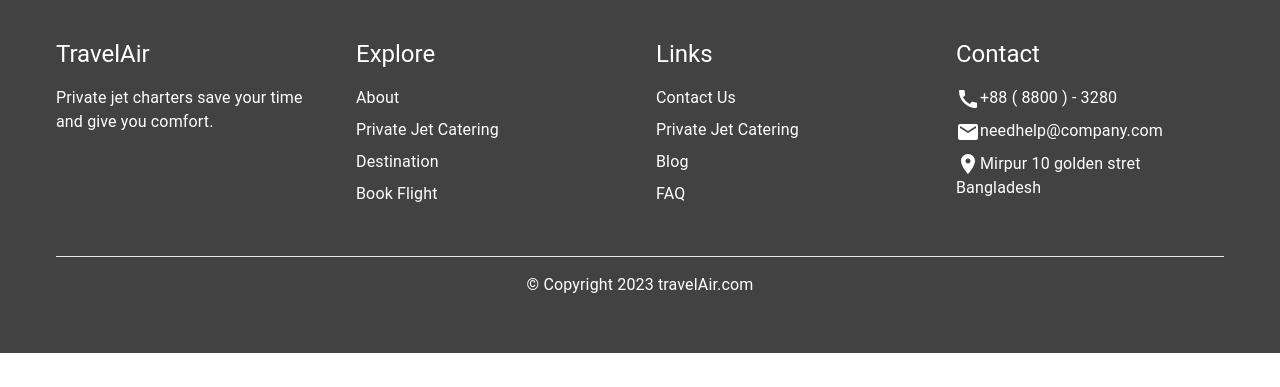
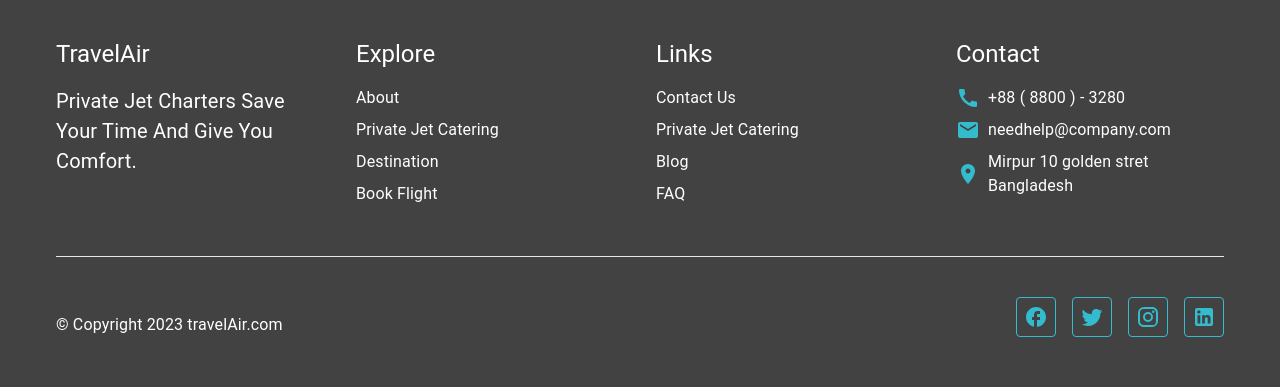
Before and after one commit to Mazharul430106/travelair-clientsite, a React (Create React App) app: page /about in a window 1280 px wide. Shown: the part 868-1255 px from the top of the page. Before the commit the page ends 1221 px from the top, so only its background shows below. Built offline with nearby package versions, Linux system fonts and the light colour scheme; no server answers.

Commit message:
added footer section

```diff
--- a/src/Pages/About/About.js
+++ b/src/Pages/About/About.js
@@ -13,7 +13,6 @@ const About = () => {
                 textAlign: 'center',
                 marginBottom: '50px',
                 paddingTop: '80px'
-
             }}>
                 About Us
             </Typography>
@@ -76,7 +75,8 @@ const About = () => {
                         <Box sx={{
                             display: 'flex',
                             alignItems: 'center',
-                            gap: 2
+                            gap: 2,
+                            marginBottom: { xs: '50px', lg: '0px', md: '0' }
                         }}>
                             <WifiCalling3Icon sx={{
                                 width: '50px',
@@ -94,15 +94,17 @@ const About = () => {
                             }} />
                             <Box>
                                 <Typography sx={{ fontSize: '12px', color: 'gray' }}>CALL ANYTIME</Typography>
-                                <Typography sx={{ fontWeight: 'bold', color: 'gray',}}>+88 ( 8800 ) - 3280</Typography>
+                                <Typography sx={{ fontWeight: 'bold', color: 'gray' }}>+88 ( 8800 ) - 3280</Typography>
                             </Box>
                         </Box>
                     </Grid>
 
                 </Grid>
-                <Grid item xs={12} md={6} lg={6}>
-                    <Box sx={{ width:{xs:'100%', lg:550}, height:{lg:'90%', md:'100%',  xs:300},marginLeft:{lg:'5rem'}}}>
-                        <img style={{width: '100%', height: '100%'}} src="https://i.ibb.co/tqwrfbj/aboutImg.jpg" alt="" />
+                <Grid item xs={12} md={6} lg={6} sx={{
+                    marginBottom: {xs:'80px', lg:'0', md:'0'}
+                }}>
+                    <Box sx={{ width: { xs: '100%', lg: 550 }, height: { lg: '90%', md: '100%', xs: 300 }, marginLeft: { lg: '5rem' } }}>
+                        <img style={{ width: '100%', height: '100%' }} src="https://i.ibb.co/tqwrfbj/aboutImg.jpg" alt="" />
                     </Box>
                 </Grid>
             </Grid>
--- a/src/Pages/Newsletter/Newsletter.js
+++ b/src/Pages/Newsletter/Newsletter.js
@@ -4,7 +4,7 @@ import React from 'react';
 
 const Newsletter = () => {
     return (
-        <Box  paddingX={7} paddingY={12} sx={{
+        <Box paddingX={7} paddingY={12} sx={{
             display: 'flex',
             alignItems: 'center',
             justifyContent: 'center',
@@ -29,30 +29,33 @@ const Newsletter = () => {
                 </Grid>
                 <Grid item xs={12} md={6} lg={6}>
 
-                    <form action="" style={{
-                        display: 'flex',
-                        alignItems:'center',
-                        columnGap: 8
-                    }}>
+                    <form className='newsForm' action="" >
+                        <Grid container spacing={2}>
+
+                            <Grid item xs={12} md={8} lg={8}>
                                 <TextField fullWidth variant='outlined' sx={{
                                     background: '#fff',
                                     borderRadius: '4px'
                                 }} placeholder='Subscribe now' ></TextField>
-                        <Button type='submit' variant='contined' sx={{
+                            </Grid>
+                            <Grid item xs={12} md={4} lg={4}>
+                                <Button type='submit' variant='contined' fullWidth sx={{
                                     fontWeight: 600,
-                            minWidth: '170px',
+
                                     backgroundColor: '#fff',
                                     padding: '15px 0',
                                     color: '#33bccd',
-                            '&:hover':{
+                                    '&:hover': {
                                         color: '#000'
                                     }
-                        }} >Subscribe</Button>
+                                }}>Subscribe</Button>
+                            </Grid>
+                        </Grid>
                     </form>
 
                 </Grid>
             </Grid>
-        </Box>
+        </Box >
     );
 };
 
--- a/src/Shared/Footer/Footer.js
+++ b/src/Shared/Footer/Footer.js
@@ -4,6 +4,10 @@ import { Link } from 'react-router-dom';
 import CallIcon from '@mui/icons-material/Call';
 import MarkunreadIcon from '@mui/icons-material/Markunread';
 import LocationOnIcon from '@mui/icons-material/LocationOn';
+import InstagramIcon from '@mui/icons-material/Instagram';
+import FacebookOutlinedIcon from '@mui/icons-material/FacebookOutlined';
+import TwitterIcon from '@mui/icons-material/Twitter';
+import LinkedInIcon from '@mui/icons-material/LinkedIn';
 
 const Footer = () => {
     return (
@@ -20,10 +24,12 @@ const Footer = () => {
                         TravelAir
                     </Typography>
 
-                    <Typography paddingTop={2}>
+                    <Typography paddingTop={2} sx={{
+                        textTransform: 'capitalize',
+                        fontSize: {lg:'20px', md:'20px'}
+                    }}>
                         Private jet charters save your time and give you comfort.
                     </Typography>
-
 
                 </Grid>
                 <Grid item xs={12} md={6} lg={3}>
@@ -71,35 +77,111 @@ const Footer = () => {
                     </Typography>
 
                     <Box>
-                        <Typography paddingTop={2}>
-                            <CallIcon></CallIcon>
+                        <Typography paddingTop={2} sx={{
+                            display: 'flex',
+                            alignItems: 'center',
+                            gap: 1
+                        }} >
+                            <CallIcon color='primary' />
                             +88 ( 8800 ) - 3280
                         </Typography>
-                        <Typography paddingTop={1}>
-                            <MarkunreadIcon></MarkunreadIcon>
+                        <Typography paddingTop={1} sx={{
+                            display: 'flex',
+                            alignItems: 'center',
+                            gap: 1
+                        }}>
+                            <MarkunreadIcon color='primary' />
                             needhelp@company.com
                         </Typography>
-                        <Typography paddingTop={1}>
-                            <LocationOnIcon></LocationOnIcon>
+                        <Typography paddingTop={1} sx={{
+                            display: 'flex',
+                            alignItems: 'center',
+                            gap: 1
+                        }}>
+                            <LocationOnIcon color='primary' />
                             Mirpur 10 golden stret Bangladesh
                         </Typography>
                     </Box>
-
-
                 </Grid>
             </Grid>
             <Box sx={{
                 paddingTop: '50px'
             }}>
-                <hr/>
-                <Typography sx={{
-                    textAlign: 'center',
-                    paddingTop:2
+                <hr />
+                <Box sx={{
+                    display: {lg:'flex', md:'flex'},
+                    flexDirection: {xs:'row-reverse', lg:'row', md: 'row'},
+                    alignItems: 'center',
+                    justifyContent: {lg:'space-between', md:'space-between', xs:'center'},
+                    paddingTop: '40px'
                 }}>
-                    &copy; Copyright 2023 travelAir.com
-                </Typography>
+                    <Typography sx={{
+                        paddingTop: 2,
+                        paddingBottom: {xs: '30px', lg:'0', md:'0'},
+
+                    }}>
+                        &copy; Copyright 2023 travelAir.com
+                    </Typography>
+                    <Box sx={{
+                        display: 'flex',
+                        alignItems: 'center',
+                        gap: 2
+                    }}>
+                        <Link style={{
+                            width: '40px',
+                            height: '40px',
+                            display: 'flex',
+                            alignItems: 'center',
+                            justifyContent: 'center',
+                            borderRadius: '4px',
+                            border: '1px solid #33bccd',
+                            color: '#33bccd',
+
+                        }} >
+                            <FacebookOutlinedIcon />
+                        </Link>
+                        <Link style={{
+                            width: '40px',
+                            height: '40px',
+                            display: 'flex',
+                            alignItems: 'center',
+                            justifyContent: 'center',
+                            borderRadius: '4px',
+                            border: '1px solid #33bccd',
+                            color: '#33bccd',
+
+                        }} >
+                            <TwitterIcon />
+                        </Link>
+                        <Link style={{
+                            width: '40px',
+                            height: '40px',
+                            display: 'flex',
+                            alignItems: 'center',
+                            justifyContent: 'center',
+                            borderRadius: '4px',
+                            border: '1px solid #33bccd',
+                            color: '#33bccd',
+
+                        }} >
+                            <InstagramIcon />
+                        </Link>
+                        <Link style={{
+                            width: '40px',
+                            height: '40px',
+                            display: 'flex',
+                            alignItems: 'center',
+                            justifyContent: 'center',
+                            borderRadius: '4px',
+                            border: '1px solid #33bccd',
+                            color: '#33bccd',
+
+                        }} >
+                            <LinkedInIcon />
+                        </Link>
+                    </Box>
+                </Box>
             </Box>
-
         </Box>
     );
 };
--- a/src/Shared/Navbar/Navbar.css
+++ b/src/Shared/Navbar/Navbar.css
@@ -2,6 +2,10 @@
     text-align: start;
 }
 
-.css-k008qs{
+.MuiToolbar-root{
+    padding: 0 50px;
+}
 
-}
+/* .MuiToolbar-gutters{
+    padding: 0 50px;
+} */
--- a/src/Shared/Navbar/Navbar.js
+++ b/src/Shared/Navbar/Navbar.js
@@ -69,9 +69,6 @@ export default function Navbar(props) {
                 {
                     bgcolor: 'white',
                     color: 'black',
-                    // '&:hover':{
-                    //     color: '#33bccd'
-                    // }
                 }
             }>
                 <Toolbar>
```
Also changed, not shown: src/App.css (line endings or trailing spaces). Lines whose indentation alone changed are shown as unchanged.
